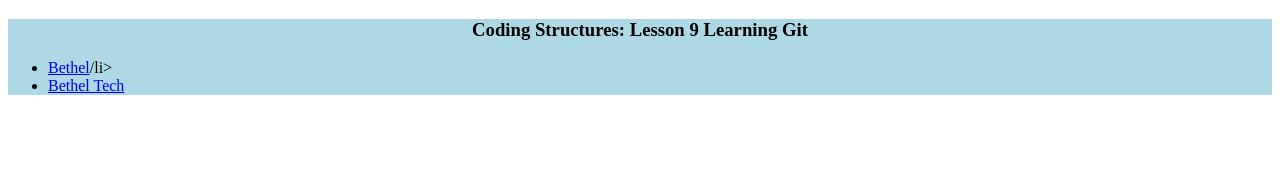
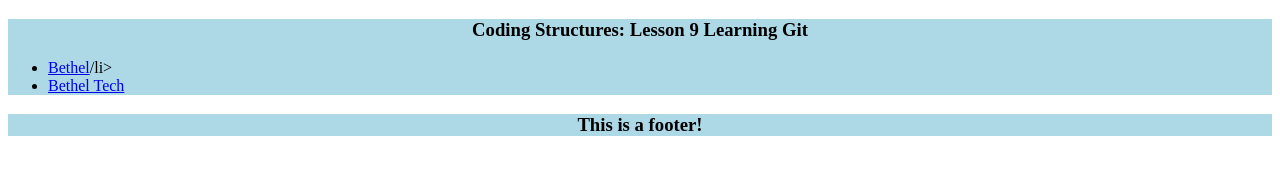
Before and after one commit to BHorst93/git-lesson, a plain HTML site: page index.html in a window 1280 px wide. Drawn offline with Linux system fonts and the light colour scheme.

Commit message:
Added footer to html.index file

```diff
--- a/index.html
+++ b/index.html
@@ -16,6 +16,8 @@
             </ul>
         </nav>
     </header>
-
+    <footer style=background-color:lightblue>
+        <h3 style=text-align:center>This is a footer!</h3>
+    </footer>
 </body>
 </html>
```
